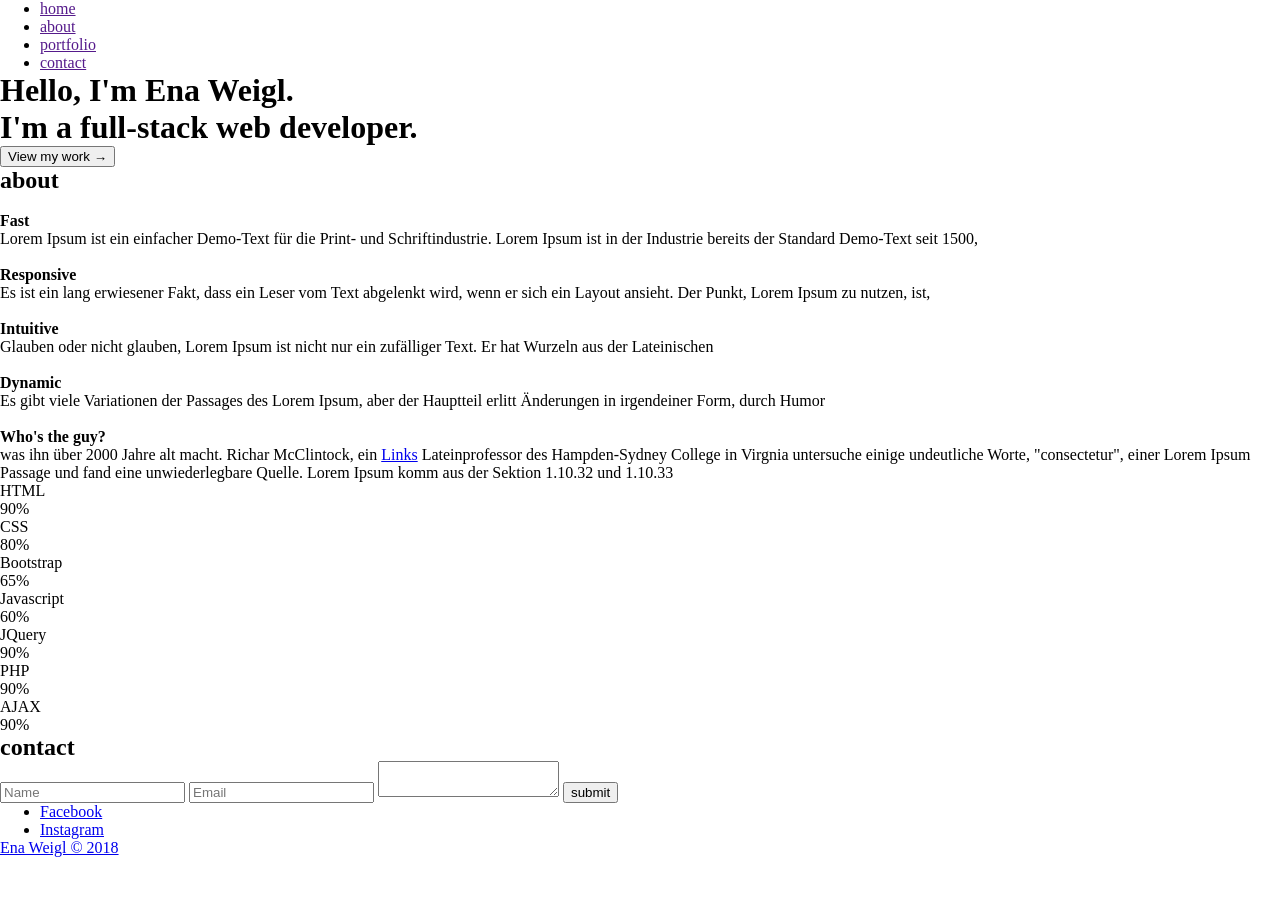
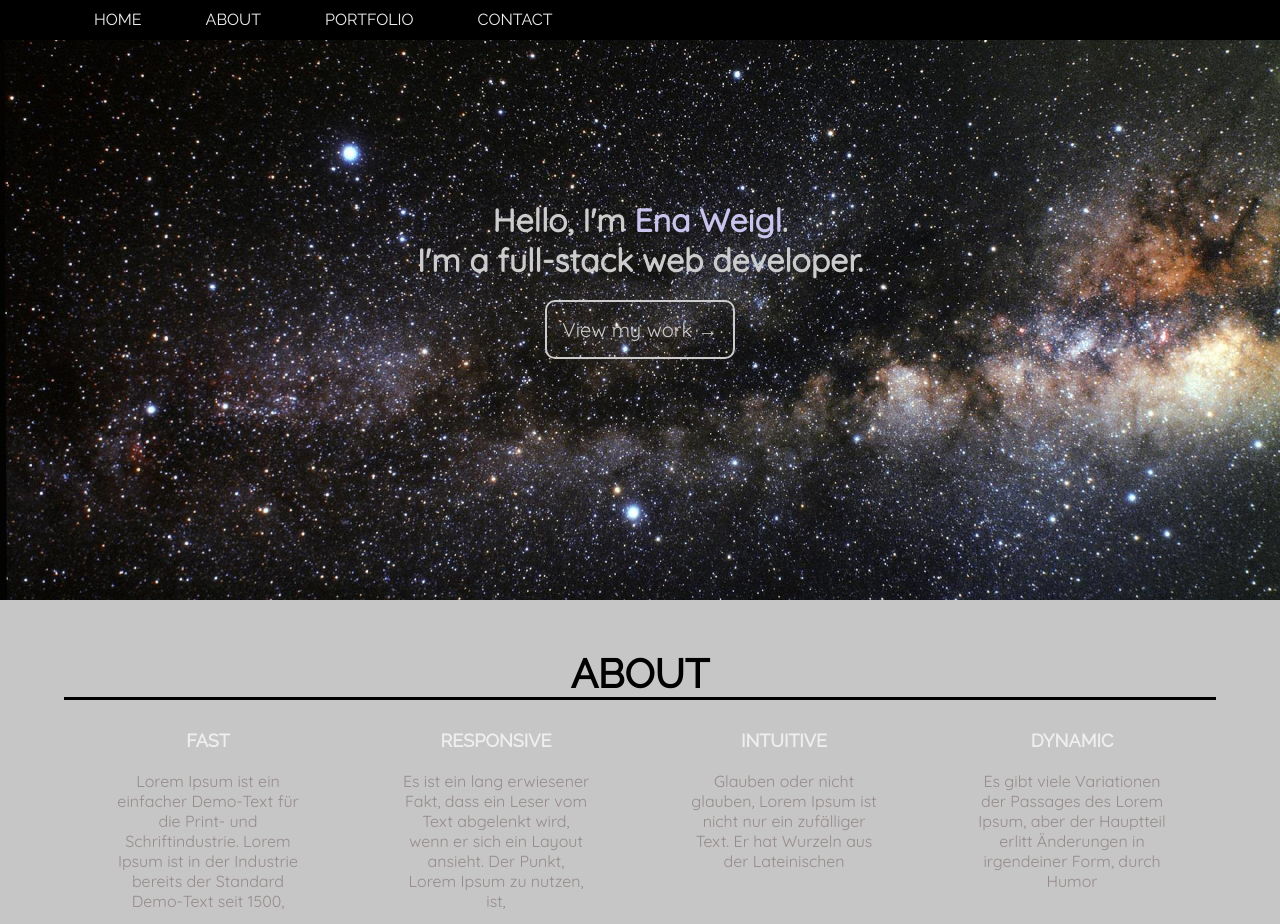
Before and after one commit to gy-sabri/Challenge_Portfolio, a plain HTML site: page index.html in a window 1280 px wide. Shown: the top 924 px of the page. Before the commit the page ends 857 px from the top, so only its background shows below. Drawn offline with Linux system fonts and the light colour scheme.

Commit message:
add style

```diff
--- a/css/style.css
+++ b/css/style.css
@@ -1,3 +1,9 @@
 *{
-	margin: 0 auto
+    padding: 0;
+    margin: 0 auto;
+    box-sizing: border-box
 }
+
+.container {
+	width: 90%;
+}
--- a/index.html
+++ b/index.html
@@ -3,84 +3,96 @@
 	<head>
 		<meta charset="utf-8">
 		<title>Portfolio</title>
-		<link rel="stylesheet" href="/css/style.css">
+		<link href="https://fonts.googleapis.com/css?family=Quicksand|Raleway" rel="stylesheet">
+		<link rel="stylesheet" href="style.css">
 	</head>
 	<body>
+
+			<nav>
 				<div class="container">
-			<nav>
 					<ul>
 						<li><a href="" title="">home</a></li>
 						<li><a href="" title="">about</a></li>
 						<li><a href="" title="">portfolio</a></li>
 						<li><a href="" title="">contact</a></li>
 					</ul>
+				</div>
 			</nav>
 			<header>
+				<div>
 					<h1>Hello, I'm <span>Ena Weigl</span>.<br>I'm a full-stack web developer.</h1>
 					<button type="">View my work &rarr;</button>
+				</div>
 			</header>
 			<section class="about">
+				<div class="container">
 					<h2>about</h2>
 					<article>
-					<img src="#" alt="">
 						<h4>Fast</h4>
 						<p>Lorem Ipsum ist ein einfacher Demo-Text für die Print- und Schriftindustrie. Lorem Ipsum ist in der Industrie bereits der Standard Demo-Text seit 1500,</p>
 					</article>
 					<article>
-					<img src="#" alt="">
 						<h4>Responsive</h4>
 						<p>Es ist ein lang erwiesener Fakt, dass ein Leser vom Text abgelenkt wird, wenn er sich ein Layout ansieht. Der Punkt, Lorem Ipsum zu nutzen, ist,</p>
 					</article>
 					<article>
-					<img src="#" alt="">
 						<h4>Intuitive</h4>
 						<p>Glauben oder nicht glauben, Lorem Ipsum ist nicht nur ein zufälliger Text. Er hat Wurzeln aus der Lateinischen </p>
 					</article>
 					<article>
-					<img src="#" alt="">
 						<h4>Dynamic</h4>
 						<p>Es gibt viele Variationen der Passages des Lorem Ipsum, aber der Hauptteil erlitt Änderungen in irgendeiner Form, durch Humor </p>
 					</article>
+				</div>
+				<div class="claer"></div>
 			</section>
 			<section class="skills">
+				<div class="container">
 					<article>
-					<img src="#" alt="">
+						<div class="box_skills_1">
+							<img src="img/f.jpg" alt="" width="150px">
 							<h4>Who's the guy?</h4>
 							<p> was ihn über 2000 Jahre alt macht. Richar McClintock, ein <a href="#">Links</a> Lateinprofessor des Hampden-Sydney College in Virgnia untersuche einige undeutliche Worte, "consectetur", einer Lorem Ipsum Passage und fand eine unwiederlegbare Quelle. Lorem Ipsum komm aus der Sektion 1.10.32 und 1.10.33</p>
+						</div>
 					</article>
 					<article>
+						<div class="box_skills_2">
 							<p>HTML</p>
 							<div class="box_skills">
 								<div class="skills html">90%</div>
 							</div>
-					<p>CSS</p>
+							<p class=" claer">CSS</p>
 							<div class="box_skills">
 								<div class="skills css">80%</div>
 							</div>
-					<p>Bootstrap</p>
+							<p class=" claer">Bootstrap</p>
 							<div class="box_skills">
-						<div class="skills js">65%</div>
+								<div class="skills Bootstrap">65%</div>
 							</div>
 
-					<p>Javascript</p>
+							<p class=" claer">Javascript</p>
 							<div class="box_skills">
-						<div class="skills php">60%</div>
+								<div class="skills js">60%</div>
 							</div>
-					<p>JQuery</p>
+							<p class=" claer">JQuery</p>
 							<div class="box_skills">
-						<div class="skills html">90%</div>
+								<div class="skills JQuery">65%</div>
 							</div>
-					<p>PHP</p>
+							<p class=" claer">PHP</p>
 							<div class="box_skills">
-						<div class="skills html">90%</div>
+								<div class="skills PHP">20%</div>
 							</div>
-					<p>AJAX</p>
+							<p class=" claer">AJAX</p>
 							<div class="box_skills">
-						<div class="skills html">90%</div>
+								<div class="skills AJAX">30%</div>
 							</div>
 						</article>
+					</div>
+				</div>
+				<div class="claer"></div>
 			</section>
 			<section class="contact">
+				<div class="container">
 					<h2>contact</h2>
 					<p></p>
 					<form>
@@ -89,6 +101,7 @@
 						<textarea name="Your Message"></textarea>
 						<button type="">submit</button>
 					</form>
+				</div>
 			</section>
 			<footer>
 				<ul>
@@ -97,7 +110,7 @@
 				</ul>
 				<p>Ena Weigl &copy; 2018</p>
 			</footer>
-		</div>
+
 
 	</body>
 </html>
--- /dev/null
+++ b/style.css
@@ -0,0 +1,176 @@
+*{
+    padding: 0;
+    margin: 0 auto;
+    box-sizing: border-box
+}
+
+body {
+	background-color: #aaaa;
+}
+
+section {
+	margin-top: 50px
+}
+
+.container {
+	width: 90%
+}
+
+.claer {
+	clear: both
+}
+nav {
+	height: 40px;
+	background-color: #000;
+	position: fixed;
+	width: 100%
+}
+
+nav ul {
+	list-style-type: none
+}
+
+nav ul li {
+	display: inline-block;
+	padding: 10px;
+	margin: 0 20px;
+}
+
+nav ul li a {
+	text-decoration: none;
+	color: #eee;
+	text-transform: uppercase;
+	font-family: 'Raleway', sans-serif
+}
+
+header {
+	height: 600px;
+	background-image: url('img/header.jpg');
+	background-size: cover;
+	background-attachment: fixed
+}
+
+header div {
+	width: 50%;
+	text-align: center
+}
+
+header h1 {
+	padding-top: 200px;
+	font-family: 'Quicksand', sans-serif;
+	color: #ccc
+}
+
+header h1 span {
+	color: #C8C4EE
+}
+
+header button {
+	margin: 20px 0;
+	padding: 15px;
+	border: solid 2px #ccc;
+	background-color: transparent;
+	color: #ccc;
+	border-radius: 10px;
+	font-size: 20px;
+	font-family: 'Quicksand', sans-serif;
+}header button:hover {
+	background-color: #C8C4EE;
+	border: solid 2px transparent;
+	color: #eee;
+}
+
+.about h2 {
+	text-transform: uppercase;
+	text-align: center;
+	font-size: 40px;
+	border-bottom: solid 3px black;
+	font-family: 'Raleway', sans-serif;
+}
+
+.about article {
+	width: 25%;
+	float: left;
+	text-align: center;
+	padding: 10px;
+
+}
+
+.about article .p {
+	padding: 20px;
+	margin-top: 10px;
+	border: solid 3px black;
+	border-radius: 50%;
+	width: 50px;
+	height: 50px
+}
+
+.about article h4 {
+	margin: 20px 0;
+	font-family: 'Raleway', sans-serif;
+	text-transform: uppercase;
+	color: #eee;
+	font-size: 18px
+}
+
+
+.about article p {
+	width: 70%;
+	color: #978C8C;
+	font-family: 'Quicksand', sans-serif;
+}
+
+
+.skills article {
+	width: 50%;
+	float: left
+}
+
+.skills .box_skills_1{
+	width: 70%;
+	text-align: center
+}
+
+.skills .box_skills_1 img {
+	margin: 10px;
+	border-radius: 30px;
+}
+
+.skills .box_skills_1 h4 {
+	margin: 20px 0;
+	font-family: 'Raleway', sans-serif;
+	font-size: 30px
+}
+
+.skills .box_skills_1 p {
+	margin: 20px 0;
+	font-family: 'Raleway', sans-serif;
+	font-size: 18px
+}
+
+.skills .box_skills_2  {
+	width: 80%;
+	text-align: left;
+}
+
+.skills .box_skills_2 p {
+	font-family: 'Raleway', sans-serif;
+}
+
+.skills .box_skills_2 .skills {
+  text-align: left;
+  font-family: 'Raleway', sans-serif;
+  float: left;
+  padding-left: 20px;
+  line-height: 40px;
+  color: white;
+  margin: 10px 0
+}
+
+.skills .box_skills_2 .html {width: 90%; background-color: #000;}
+.skills .box_skills_2 .css {width: 80%; background-color: #000;}
+.skills .box_skills_2 .Bootstrap {width: 65%; background-color: #000;}
+.skills .box_skills_2 .js {width: 60%; background-color: #000;}
+.skills .box_skills_2 .JQuery {width: 65%; background-color: #000;}
+.skills .box_skills_2 .PHP {width: 20%; background-color: #000;}
+.skills .box_skills_2 .AJAX {width: 30%; background-color: #000;}
```
Also changed, not shown: img/f.jpg (added), img/header.jpg (added). Lines whose indentation alone changed are shown as unchanged.
